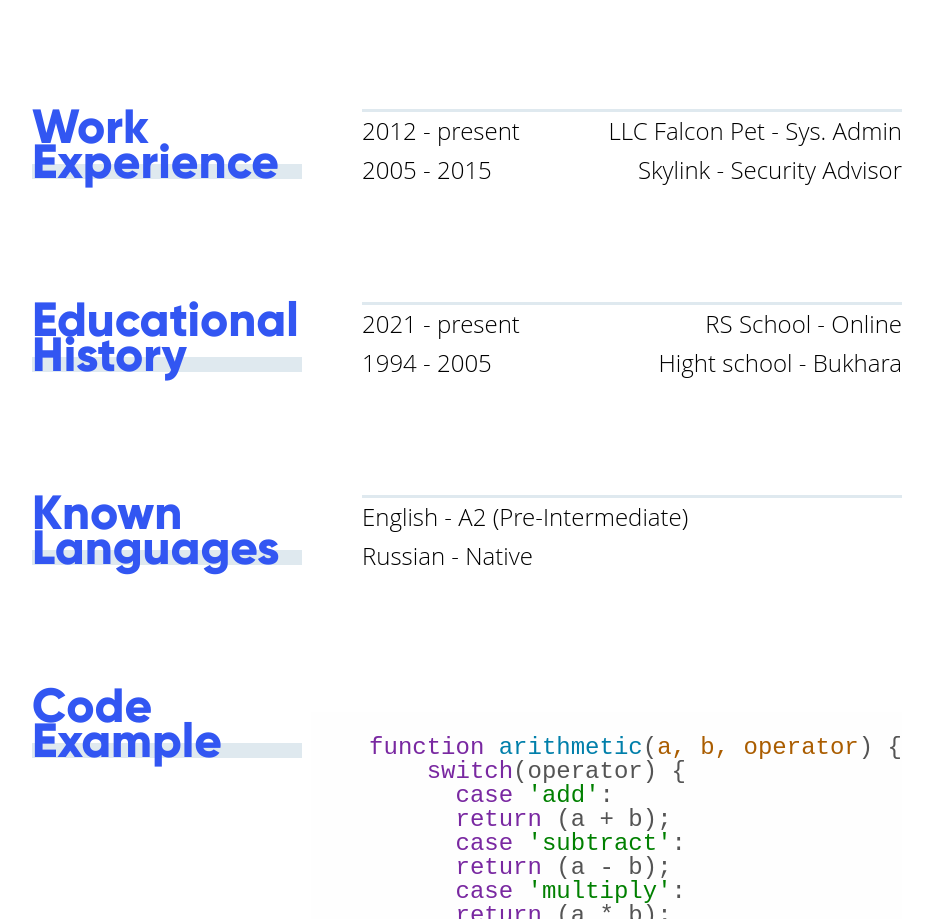
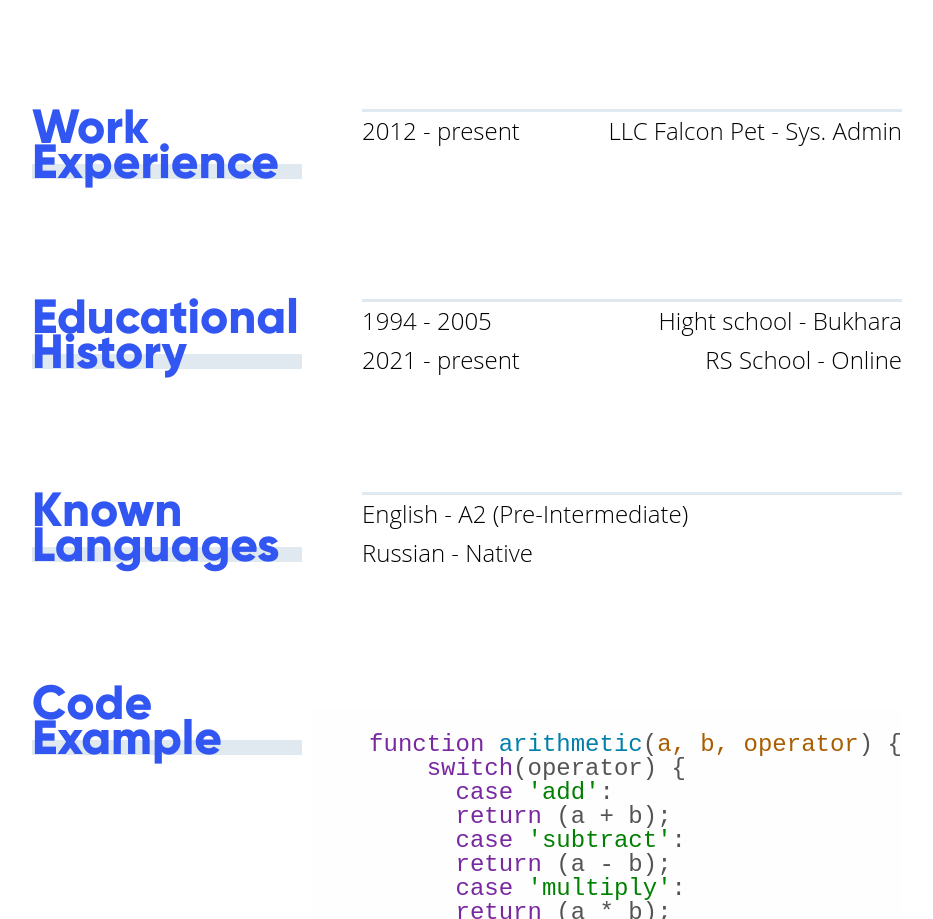
Before and after one commit to ancaiman/cv, a plain HTML site: page index.html in a window 1280 px wide. Shown: the part 1160-2079 px from the top of the page, without its empty margins (173-1106 px from the left). Drawn offline with Linux system fonts and the light colour scheme.

Commit message:
edited cv

```diff
--- a/assets/css/style.css
+++ b/assets/css/style.css
@@ -228,13 +228,9 @@ h3 {
     justify-content: space-between;
 }
 
-.places__row1 {
-    order: 2;
-}
 
 .known-languages__list ul li:first-child,
-.places__row2 {
-    order: 1;
+.places__row1 {
     margin-bottom: 15px;
 }
 
--- a/index.html
+++ b/index.html
@@ -122,10 +122,6 @@
             </div>
             <div class="work-experience__places places">
               <div class="places__row places__row1">
-                <div class="places__year"><span>2005 - 2015</span></div>
-                <div class="places__name"><span>Skylink - Security Advisor</span></div>
-              </div>
-              <div class="places__row places__row2">
                 <div class="places__year">2012 - present</div>
                 <div class="places__name">LLC Falcon Pet - Sys. Admin</div>
               </div>
```
